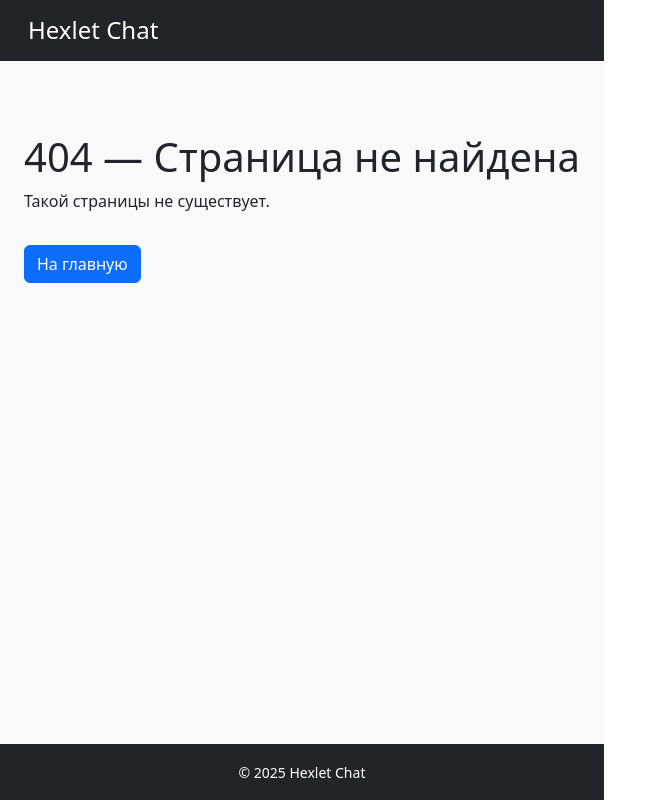
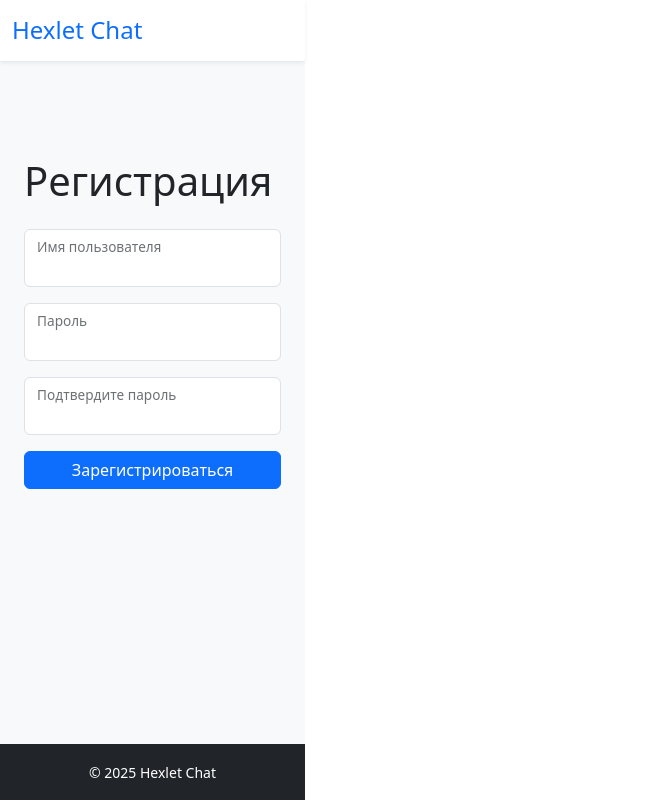
Before and after one commit to eruvira/frontend-project-12, a React (Vite) app in the folder frontend/: page /signup in a window 1280 px wide. Before the commit this address had no page. Shown: the whole page, without its empty margins (0-667 px from the left). Built offline with nearby package versions, Linux system fonts and the light colour scheme.

Commit message:
feat: step 7

```diff
--- a/frontend/src/App.jsx
+++ b/frontend/src/App.jsx
@@ -5,6 +5,7 @@ import LoginPage from './pages/LoginPage'
 import HomePage from './pages/HomePage'
 import NotFoundPage from './pages/NotFoundPage'
 import PrivateRoute from './components/PrivateRoute'
+import SignupPage from './pages/SignupPage'
 
 const App = () => (
   <Routes>
@@ -18,6 +19,7 @@ const App = () => (
         )}
       />
       <Route path="login" element={<LoginPage />} />
+      <Route path="/signup" element={<SignupPage />} />
       <Route path="*" element={<NotFoundPage />} />
     </Route>
   </Routes>
--- /dev/null
+++ b/frontend/src/components/Header.jsx
@@ -0,0 +1,34 @@
+import React from 'react'
+import { useSelector, useDispatch } from 'react-redux'
+import { Link, useNavigate } from 'react-router-dom'
+import { logout } from '../store/slices/authSlice'
+
+const Header = () => {
+  const user = useSelector((state) => state.auth.user)
+  const dispatch = useDispatch()
+  const navigate = useNavigate()
+
+  const handleLogout = () => {
+    dispatch(logout())
+    navigate('/login')
+  }
+
+  return (
+    <header className="shadow-sm bg-white mb-4">
+      <div className="container d-flex justify-content-between align-items-center py-3">
+        <Link to="/" className="text-decoration-none text-primary h4 mb-0">Hexlet Chat</Link>
+        {user && (
+          <button
+            type="button"
+            className="btn btn-outline-primary"
+            onClick={handleLogout}
+          >
+            Выйти
+          </button>
+        )}
+      </div>
+    </header>
+  )
+}
+
+export default Header
--- a/frontend/src/components/Layout.jsx
+++ b/frontend/src/components/Layout.jsx
@@ -1,14 +1,11 @@
 import React from 'react'
 import { Outlet } from 'react-router-dom'
 import Modals from './Modals'
+import Header from './Header'
 
 const Layout = () => (
   <div className="min-vh-100 d-flex flex-column bg-light">
-    <header className="bg-dark text-white p-3">
-      <div className="container">
-        <h1 className="h4 m-0">Hexlet Chat</h1>
-      </div>
-    </header>
+    <Header />
 
     <main className="container my-4 flex-grow-1">
       <Outlet />
--- /dev/null
+++ b/frontend/src/components/SignupForm.jsx
@@ -0,0 +1,119 @@
+import React from 'react'
+import { Form, Button, FloatingLabel } from 'react-bootstrap'
+import { useFormik } from 'formik'
+import * as Yup from 'yup'
+import { useNavigate } from 'react-router-dom'
+import { useDispatch } from 'react-redux' // ✅ импорт dispatch
+import axios from 'axios'
+import { login } from '../store/slices/authSlice' // ✅ импорт login
+
+const SignupForm = () => {
+  const navigate = useNavigate()
+  const dispatch = useDispatch() // ✅ инициализация dispatch
+
+  const formik = useFormik({
+    initialValues: {
+      username: '',
+      password: '',
+      confirmPassword: '',
+    },
+    validationSchema: Yup.object({
+      username: Yup.string()
+        .min(3, 'От 3 до 20 символов')
+        .max(20, 'От 3 до 20 символов')
+        .required('Обязательное поле'),
+      password: Yup.string()
+        .min(6, 'Не менее 6 символов')
+        .required('Обязательное поле'),
+      confirmPassword: Yup.string()
+        .oneOf([Yup.ref('password')], 'Пароли должны совпадать')
+        .required('Обязательное поле'),
+    }),
+    onSubmit: async (values, { setSubmitting, setErrors }) => {
+      try {
+        const response = await axios.post('/api/v1/signup', {
+          username: values.username,
+          password: values.password,
+        })
+
+        const userData = {
+          username: response.data.username,
+          token: response.data.token,
+        }
+
+        dispatch(login(userData))      // ✅ сохраняем пользователя
+        navigate('/')                  // ✅ редирект в чат
+      } catch (err) {
+        if (err.response?.status === 409) {
+          setErrors({ username: 'Пользователь уже существует' })
+        } else {
+          console.error(err)
+          setErrors({ username: 'Произошла ошибка регистрации' })
+        }
+      } finally {
+        setSubmitting(false)
+      }
+    },
+  })
+
+  return (
+    <Form onSubmit={formik.handleSubmit}>
+      <FloatingLabel
+        controlId="username"
+        label="Имя пользователя"
+        className="mb-3"
+      >
+        <Form.Control
+          name="username"
+          onChange={formik.handleChange}
+          onBlur={formik.handleBlur}
+          value={formik.values.username}
+          isInvalid={formik.touched.username && !!formik.errors.username}
+        />
+        <Form.Control.Feedback type="invalid">
+          {formik.errors.username}
+        </Form.Control.Feedback>
+      </FloatingLabel>
+
+      <FloatingLabel controlId="password" label="Пароль" className="mb-3">
+        <Form.Control
+          type="password"
+          name="password"
+          onChange={formik.handleChange}
+          onBlur={formik.handleBlur}
+          value={formik.values.password}
+          isInvalid={formik.touched.password && !!formik.errors.password}
+        />
+        <Form.Control.Feedback type="invalid">
+          {formik.errors.password}
+        </Form.Control.Feedback>
+      </FloatingLabel>
+
+      <FloatingLabel
+        controlId="confirmPassword"
+        label="Подтвердите пароль"
+        className="mb-3"
+      >
+        <Form.Control
+          type="password"
+          name="confirmPassword"
+          onChange={formik.handleChange}
+          onBlur={formik.handleBlur}
+          value={formik.values.confirmPassword}
+          isInvalid={
+            formik.touched.confirmPassword && !!formik.errors.confirmPassword
+          }
+        />
+        <Form.Control.Feedback type="invalid">
+          {formik.errors.confirmPassword}
+        </Form.Control.Feedback>
+      </FloatingLabel>
+
+      <Button type="submit" className="w-100" disabled={formik.isSubmitting}>
+        Зарегистрироваться
+      </Button>
+    </Form>
+  )
+}
+
+export default SignupForm
--- a/frontend/src/pages/LoginPage.jsx
+++ b/frontend/src/pages/LoginPage.jsx
@@ -6,6 +6,7 @@ import { useDispatch } from 'react-redux'
 import { Formik, Form, Field } from 'formik'
 import axios from 'axios'
 import { login } from '../store/slices/authSlice'
+import { Link } from 'react-router-dom'
 
 const LoginPage = () => {
   const navigate = useNavigate()
@@ -37,13 +38,28 @@ const LoginPage = () => {
         {() => (
           <Form>
             <div className="mb-3">
-              <label htmlFor="username" className="form-label">Username</label>
-              <Field name="username" id="username" className="form-control" required />
+              <label htmlFor="username" className="form-label">
+                Username
+              </label>
+              <Field
+                name="username"
+                id="username"
+                className="form-control"
+                required
+              />
             </div>
 
             <div className="mb-3">
-              <label htmlFor="password" className="form-label">Password</label>
-              <Field name="password" type="password" id="password" className="form-control" required />
+              <label htmlFor="password" className="form-label">
+                Password
+              </label>
+              <Field
+                name="password"
+                type="password"
+                id="password"
+                className="form-control"
+                required
+              />
             </div>
 
             {authFailed && (
@@ -52,10 +68,16 @@ const LoginPage = () => {
               </div>
             )}
 
-            <button type="submit" className="btn btn-primary">Войти</button>
+            <button type="submit" className="btn btn-primary">
+              Войти
+            </button>
           </Form>
         )}
       </Formik>
+      <div className="text-center mt-3">
+        <span>Нет аккаунта? </span>
+        <Link to="/signup">Зарегистрируйтесь</Link>
+      </div>
     </div>
   )
 }
--- /dev/null
+++ b/frontend/src/pages/SignupPage.jsx
@@ -0,0 +1,11 @@
+import React from 'react'
+import SignupForm from '../components/SignupForm'
+
+const SignupPage = () => (
+  <div className="container py-5">
+    <h1 className="mb-4">Регистрация</h1>
+    <SignupForm />
+  </div>
+)
+
+export default SignupPage
```
